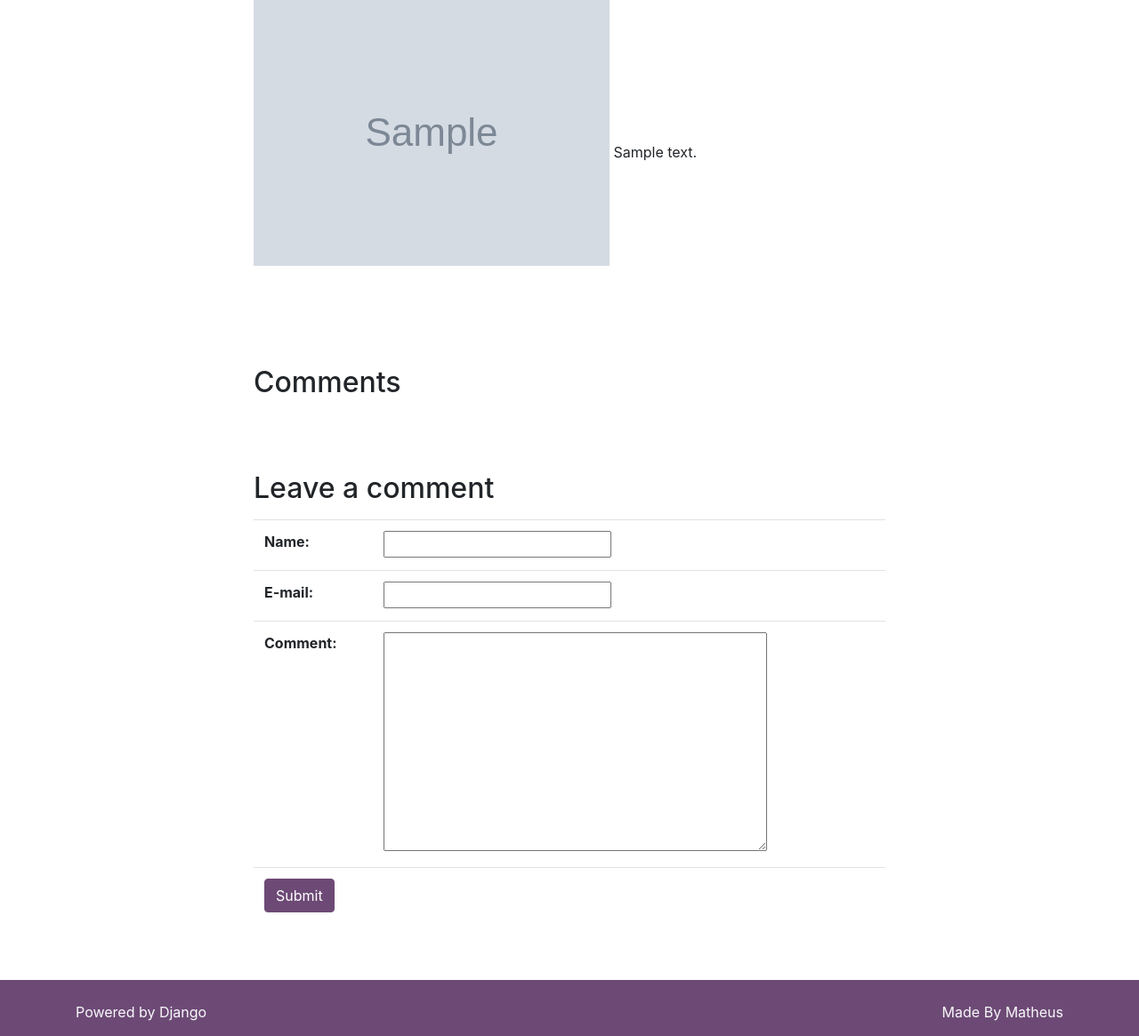
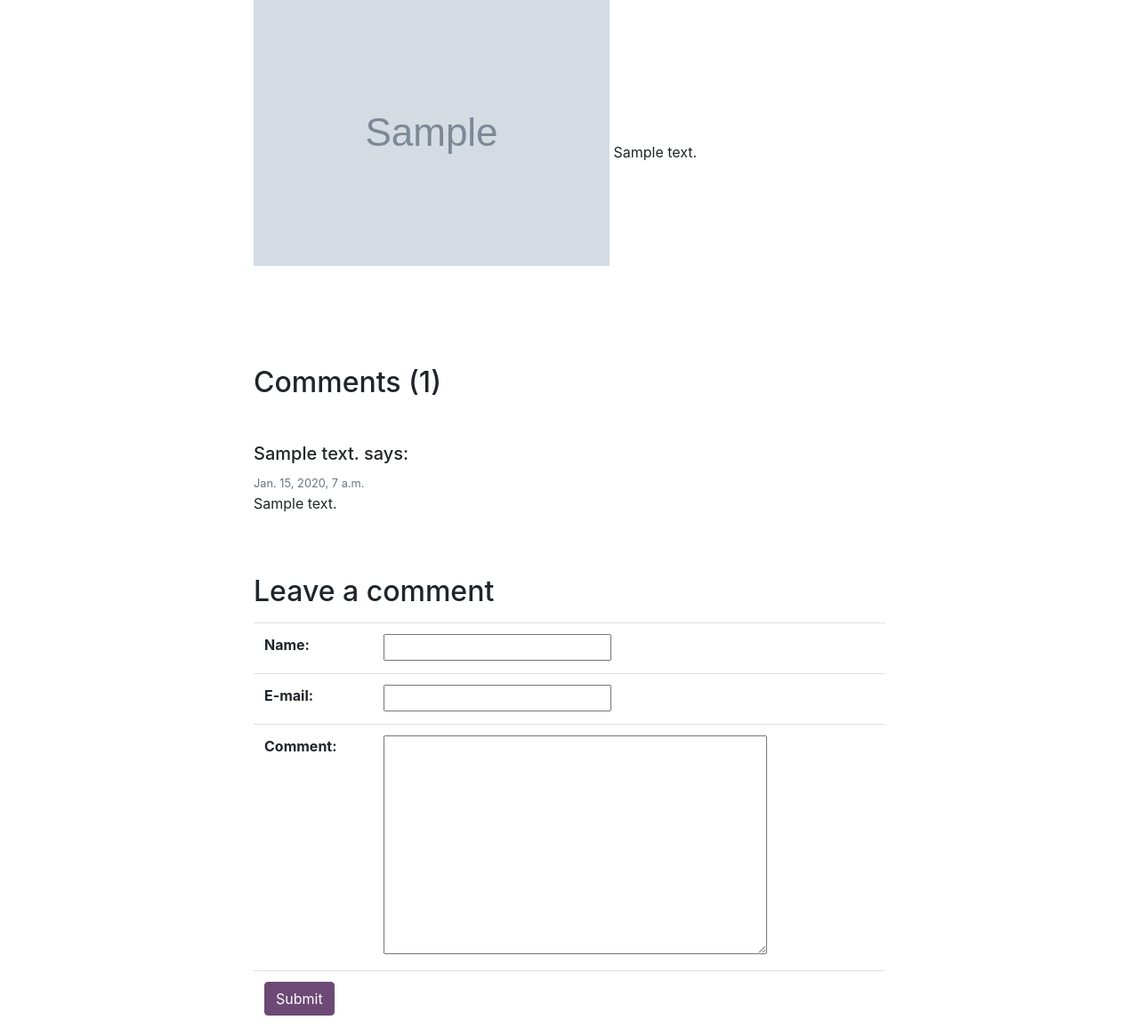
Before and after one commit to MatheusSilvestreOliveira/PythonDjango-Blog, a Django app: page /post/1 in a window 1280 px wide. Shown: the part 287-1452 px from the top of the page at 89% size. Run offline with Django 4.2, Linux system fonts and the light colour scheme; tables that the repository leaves empty hold one stand-in row (values such as "Sample post"); grey boxes marked "Sample" are stand-in pictures; some libraries are stand-ins or nearby versions.

Commit message:
Comment section in Post details page

```diff
--- a/posts/templates/posts/post_category.html
+++ b/posts/templates/posts/post_category.html
@@ -13,7 +13,7 @@
     <div class="card">
 
         {% if post.post_image %}
-        <a href="{% url 'post' post.id %}">
+        <a href="{% url 'post_details' post.id %}">
             <img class="card-img-top"
                  src="{{ post.post_image.url }}"
                  alt="{{ post.post_title }}">
@@ -22,7 +22,7 @@
 
         <div class="card-body">
             <h5 class="card-title">
-                <a href="{% url 'post' post.id %}">
+                <a href="{% url 'post_details' post.id %}">
                     {{ post.post_title }}
                 </a>
             </h5>
@@ -38,7 +38,7 @@
             </p>
 
             <div class="text-right">
-                <a href="{% url 'post' post.id %}" class="btn btn-outline-secondary">Read about...</a>
+                <a href="{% url 'post_details' post.id %}" class="btn btn-outline-secondary">Read about...</a>
             </div>
         </div>
     </div>
--- a/posts/templates/posts/post_details.html
+++ b/posts/templates/posts/post_details.html
@@ -36,9 +36,13 @@
     <div class="row pt-5">
         <div class="col-xl"></div>
         <div class="col-xl-8">
-            <h2 class="my-3">Comments</h2>
+            <h2 class="my-3">Comments ({{ comments.count }})</h2>
 
-
+            {% for comment in comments %}
+                <h5 class="mb-2 mt-5">{{ comment.comment_name }} says:</h5>
+                <small class="text-muted">{{ comment.comment_date }}</small>
+                <p class="mb-1">{{ comment.comment }}</p>
+            {% endfor %}
 
         </div>
         <div class="col-xl"></div>
--- a/posts/templates/posts/post_search.html
+++ b/posts/templates/posts/post_search.html
@@ -13,7 +13,7 @@
     <div class="card">
 
         {% if post.post_image %}
-        <a href="{% url 'post' post.id %}">
+        <a href="{% url 'post_details' post.id %}">
             <img class="card-img-top"
                  src="{{ post.post_image.url }}"
                  alt="{{ post.post_title }}">
@@ -22,7 +22,7 @@
 
         <div class="card-body">
             <h5 class="card-title">
-                <a href="{% url 'post' post.id %}">
+                <a href="{% url 'post_details' post.id %}">
                     {{ post.post_title }}
                 </a>
             </h5>
@@ -38,7 +38,7 @@
             </p>
 
             <div class="text-right">
-                <a href="{% url 'post' post.id %}" class="btn btn-outline-secondary">Read about...</a>
+                <a href="{% url 'post_details' post.id %}" class="btn btn-outline-secondary">Read about...</a>
             </div>
         </div>
     </div>
--- a/posts/views.py
+++ b/posts/views.py
@@ -75,3 +75,11 @@ class PostDetails(UpdateView):
         messages.success(self.request, 'Comment submitted successfully.')
 
         return redirect('post_details', pk=post.id)
+
+    def get_context_data(self, **kwargs):
+        context = super().get_context_data(**kwargs)
+        post = self.get_object()
+        comments = Comments.objects.order_by('-id').filter(comment_show=True,
+                                           comment_post=post.id)
+        context['comments'] = comments
+        return context
```
